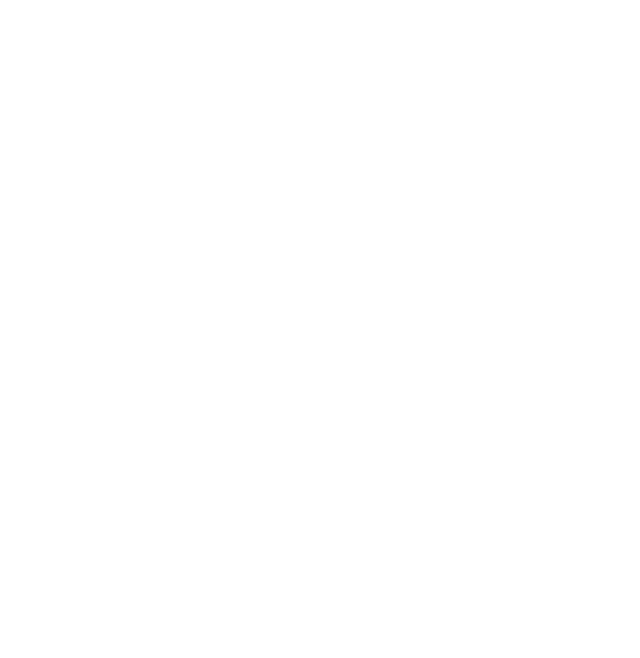
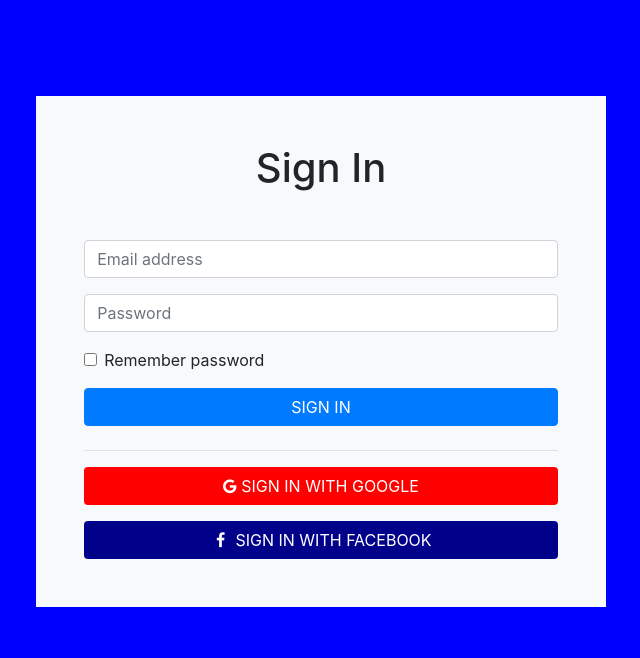
Before and after one commit to HamJaw1432/frontend-basics, a plain HTML site: page WebDevBasics2/LoginForm/LoginForm.html in a window 1280 px wide. Shown: the whole page, without its empty margins (319-959 px from the left). Drawn offline with nearby package versions, Linux system fonts and the light colour scheme.

Commit message:
Completed Login Page

```diff
--- a/WebDevBasics2/LoginForm/LoginForm.html
+++ b/WebDevBasics2/LoginForm/LoginForm.html
@@ -8,12 +8,44 @@
     <!-- Bootstrap CSS -->
     <link rel="stylesheet" href="https://maxcdn.bootstrapcdn.com/bootstrap/4.0.0/css/bootstrap.min.css" integrity="sha384-Gn5384xqQ1aoWXA+058RXPxPg6fy4IWvTNh0E263XmFcJlSAwiGgFAW/dAiS6JXm" crossorigin="anonymous">
 
+    <!-- Font Awesome -->
+    <link rel="stylesheet" href="https://cdnjs.cloudflare.com/ajax/libs/font-awesome/4.7.0/css/font-awesome.min.css">
 
     <link rel="stylesheet" href="style.css">
-    <title>Hello, world!</title>
+    <title>Login Form</title>
   </head>
   <body>
 
+    <div class="container d-flex justify-content-center align-items-center main-body">
+      <div class="row justify-content-center align-items-center main-body m-5" style="min-width: 400px;">
+        <form action="" class="bg-light p-5 m-5 w-100">
+          <h1 class="text-center mb-5 ">Sign In</h1>
+          <div class="mb-3">
+            <input type="email" class="form-control" placeholder="Email address">
+          </div>
+          <div class="mb-3">
+            <input type="password" class="form-control" id="floatingPassword" placeholder="Password">
+          </div>
+          <div class="form-check my-3">
+            <input class="form-check-input" type="checkbox" value="" id="rememberPasswordCheck">
+            <label class="form-check-label" for="rememberPasswordCheck">
+              Remember password
+            </label>
+          </div>
+          <div>
+            <button type="submit" class="btn btn-primary btn-login text-uppercase w-100 mb-2">Sign In</button>
+          </div>
+          <hr>
+          <button class="btn google btn-login text-uppercase fw-bold w-100 mb-3" type="submit">
+            <i class="fa fa-google me-2"></i> Sign in with Google
+          </button>
+          <button class="btn facebook btn-login text-uppercase fw-bold w-100">
+            <i class="fa fa-facebook fa-fw"></i> Sign in with Facebook
+          </button>
+        </form>
+
+      </div>
+    </div>
 
     <!-- Optional JavaScript -->
     <!-- jQuery first, then Popper.js, then Bootstrap JS -->
--- a/WebDevBasics2/LoginForm/style.css
+++ b/WebDevBasics2/LoginForm/style.css
@@ -0,0 +1,13 @@
+body{
+    background-color: blue;
+}
+
+.google {
+    color: white;
+    background-color: red;
+  }
+
+.facebook {
+color: white;
+background-color: darkblue;
+}
```
